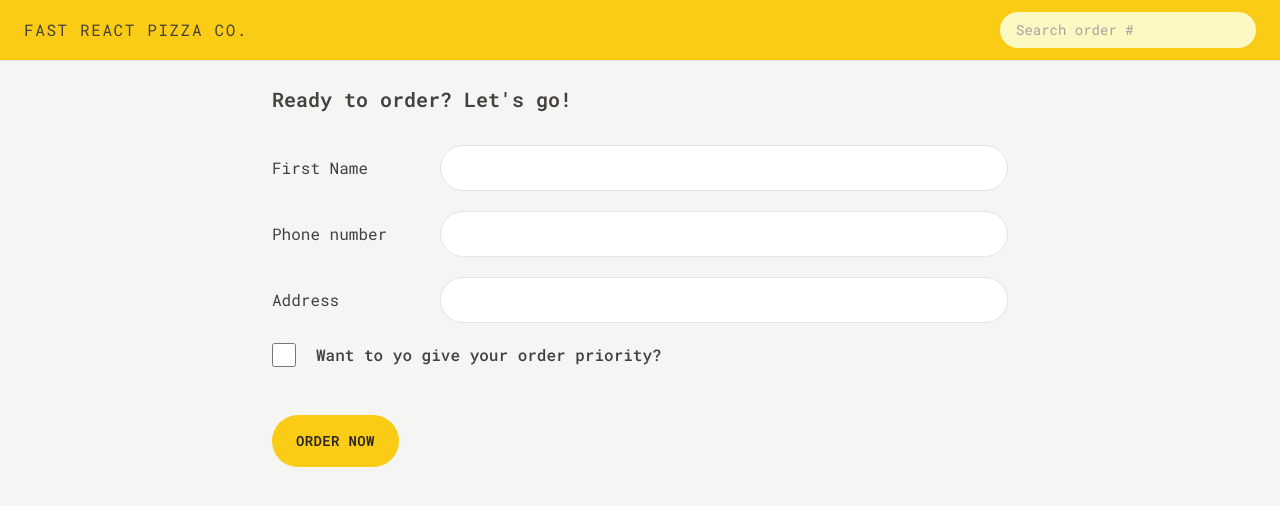
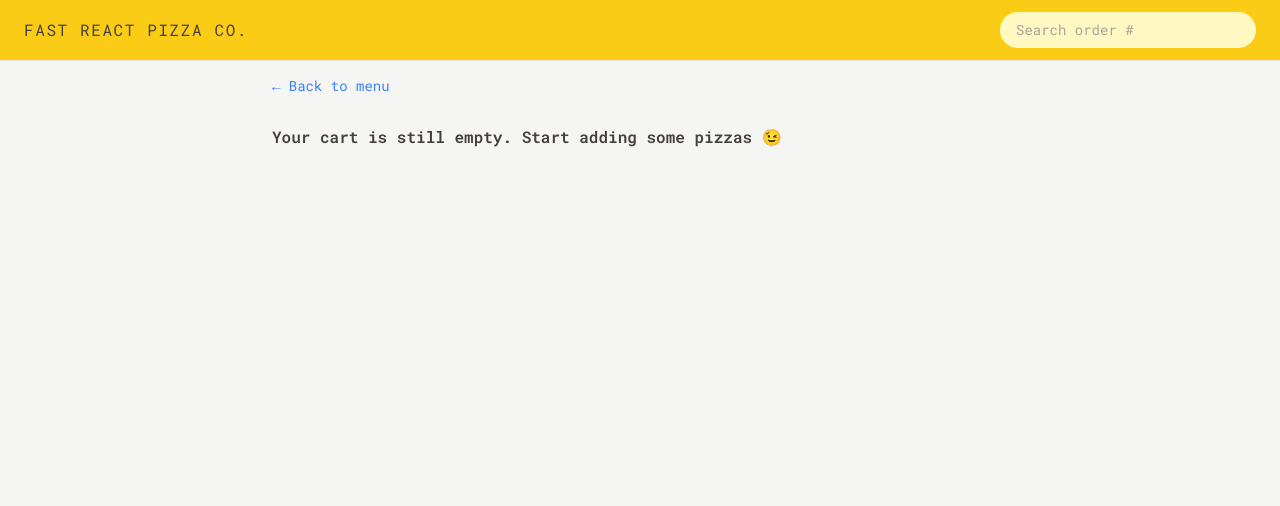
Before and after one commit to ntamasa/STUDY-REACTPIZZA, a React (Vite) app: page /order/new in a window 1280 px wide. Shown: the top 506 px of the page. Built offline with nearby package versions, Linux system fonts and the light colour scheme.

Commit message:
add create order functionality

```diff
--- a/src/features/order/CreateOrder.jsx
+++ b/src/features/order/CreateOrder.jsx
@@ -1,8 +1,14 @@
 import { useState } from "react";
+import { useSelector } from "react-redux";
 import { Form, redirect, useActionData, useNavigation } from "react-router-dom";
+
 import { createOrder } from "../../services/apiRestaurant";
+import { clearCart, getCart, getTotalCartPrice } from "../cart/cartSlice";
+import { formatCurrency } from "../../utils/helpers";
+
 import Button from "../../ui/Button";
-import { useSelector } from "react-redux";
+import EmptyCart from "../cart/EmptyCart";
+import store from "../../store.js";
 
 // https://uibakery.io/regex-library/phone-number
 const isValidPhone = (str) =>
@@ -37,12 +43,18 @@
 function CreateOrder() {
   const username = useSelector((state) => state.user.username);
 
-  // const [withPriority, setWithPriority] = useState(false);
-  const cart = fakeCart;
+  const [withPriority, setWithPriority] = useState(false);
+  const cart = useSelector(getCart);
+  const totalCartPrice = useSelector(getTotalCartPrice);
+  const priorityPrice = withPriority ? totalCartPrice * 0.2 : 0;
+  const totalPrice = totalCartPrice + priorityPrice;
+
   const navigation = useNavigation();
   const isSubmitting = navigation.state === "submitting";
 
   const formErrors = useActionData();
+
+  if (!cart.length) return <EmptyCart />;
 
   return (
     <div className="px-4 py-6">
@@ -91,8 +103,8 @@
             type="checkbox"
             name="priority"
             id="priority"
-            // value={withPriority}
-            // onChange={(e) => setWithPriority(e.target.checked)}
+            value={withPriority}
+            onChange={(e) => setWithPriority(e.target.checked)}
             className="h-6 w-6 accent-yellow-400 focus:outline-none focus:ring focus:ring-yellow-400 focus:ring-offset-2"
           />
           <label className="font-medium" htmlFor="priority">
@@ -103,7 +115,9 @@
         <div>
           <input type="hidden" name="cart" value={JSON.stringify(cart)} />
           <Button disabled={isSubmitting} type="primary">
-            {isSubmitting ? "Placing order" : "Order now"}
+            {isSubmitting
+              ? "Placing order"
+              : `Order now for ${formatCurrency(totalPrice)}`}
           </Button>
         </div>
       </Form>
@@ -118,7 +132,7 @@
   const order = {
     ...data,
     cart: JSON.parse(data.cart),
-    priority: data.priority === "on",
+    priority: data.priority === "true",
   };
 
   // error handling
@@ -131,6 +145,10 @@
 
   // if everything is okay, create new order and redirect
   const newOrder = await createOrder(order);
+
+  // DO NOT OVERUSE
+  store.dispatch(clearCart());
+
   return redirect(`/order/${newOrder.id}`);
 }
 
```
